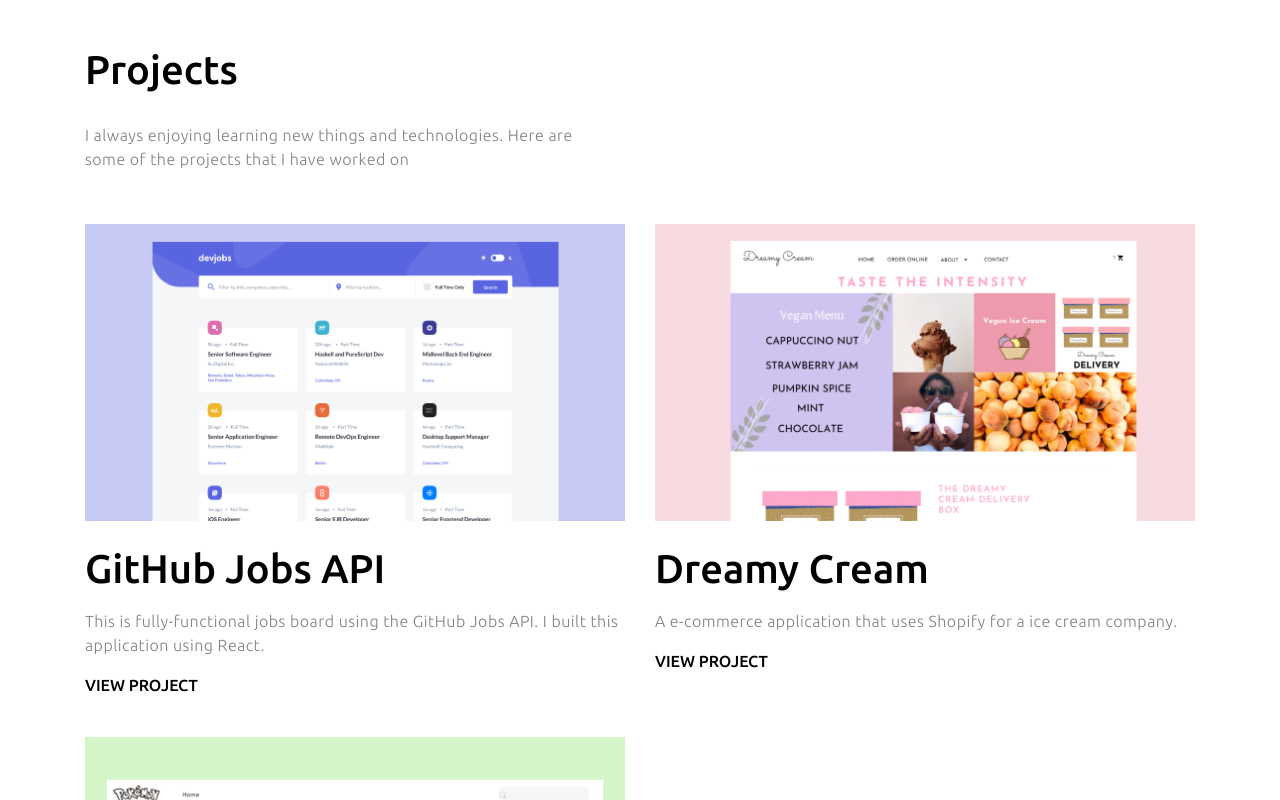
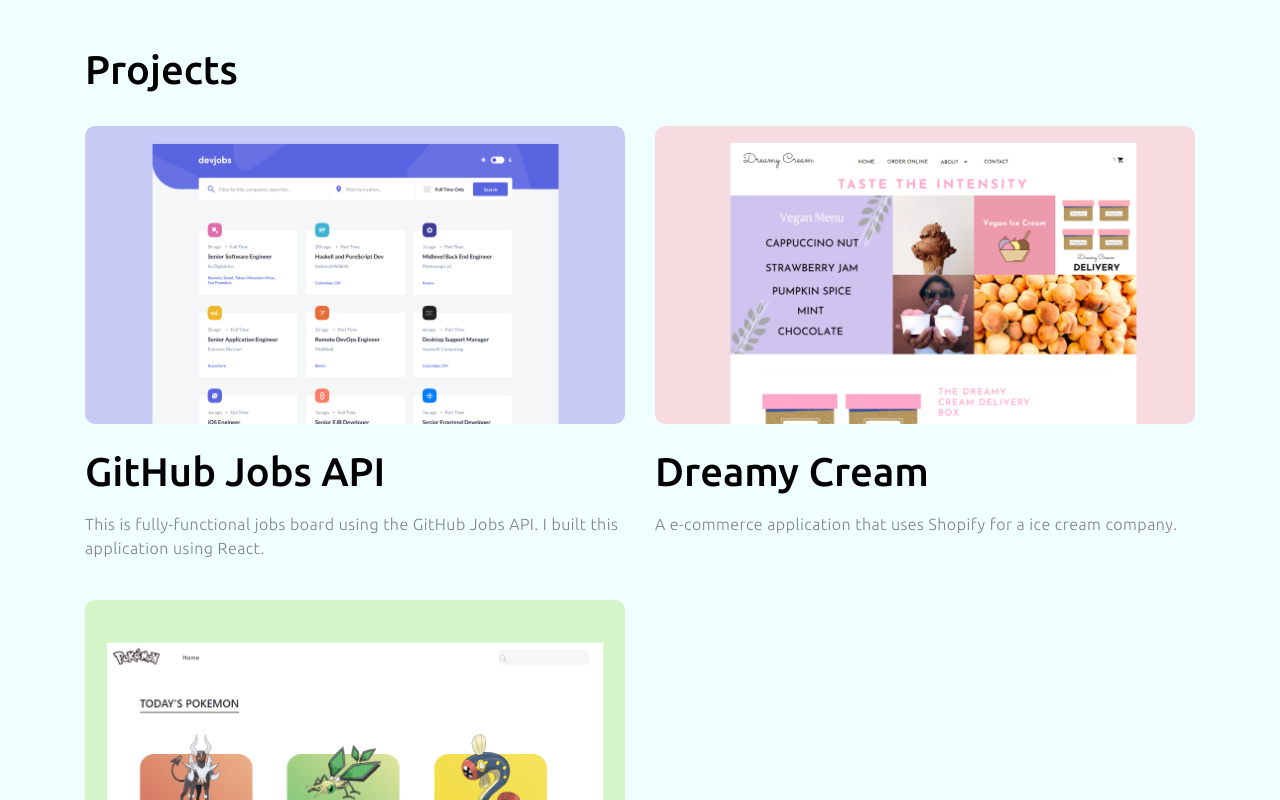
Before and after one commit to mabdulul/Mulkportfolio, a React (Create React App) app: page / in a window 1280 px wide. Shown: the part 680-1480 px from the top of the page. Built offline with nearby package versions, Linux system fonts and the light colour scheme.

Commit message:
made few stylinging changes

```diff
--- a/src/App.js
+++ b/src/App.js
@@ -14,6 +14,7 @@
 function App() {
 	return (
 		<div className='App'>
+			<div></div>
 			<div class='container'>
 				<div class='row section'>
 					<div class='col-sm-12 col-md-12 col-lg-12 header '>
@@ -71,10 +72,6 @@
 					<div class='col-sm-12 col-md-12 col-lg-12 MyProjects'>
 						<div class='MyProjects_Section'>
 							<h1>Projects</h1>
-							<p class='MyProjects_p para'>
-								I always enjoying learning new things and technologies. Here are
-								some of the projects that I have worked on
-							</p>
 						</div>
 					</div>
 				</div>
@@ -88,12 +85,14 @@
 									alt='github project'
 								/>
 
-								<h1>GitHub Jobs API</h1>
-								<p class='MyActualProjects_p para'>
-									This is fully-functional jobs board using the GitHub Jobs API.
-									I built this application using React.
-								</p>
-								<p class='btnA-V'>View Project</p>
+								<div class='MyActualProjects_desofproject'>
+									<h1>GitHub Jobs API</h1>
+									<p class='MyActualProjects_p para'>
+										This is fully-functional jobs board using the GitHub Jobs
+										API. I built this application using React.
+									</p>
+									{/* <p class='btnA-V'>View Project</p> */}
+								</div>
 							</Link>
 						</div>
 					</div>
@@ -110,7 +109,6 @@
 									A e-commerce application that uses Shopify for a ice cream
 									company.
 								</p>
-								<p class='btnA-V'>View Project</p>
 							</Link>
 						</div>
 					</div>
@@ -129,7 +127,6 @@
 								<p class='MyActualProjects_p para'>
 									This application uses the Pokemon API.
 								</p>
-								<p class='btnA-V'>View Project</p>
 							</Link>
 						</div>
 					</div>
--- a/src/myscss.scss
+++ b/src/myscss.scss
@@ -10,6 +10,7 @@
 	font-family: $main-font;
 	color: $primary-font-color;
 	font-size: 16px;
+	background-color: azure;
 }
 ul {
 	padding: 0px;
@@ -124,6 +125,11 @@
 }
 .MyActualProjects_Section {
 	margin-top: 1.5rem;
+	position: relative;
+	.project {
+		border-radius: 10px;
+	}
+
 	h1 {
 		margin-top: 1.5rem;
 	}
```
Also changed, not shown: 1 other file (tests, documents, lock files or other folders).
